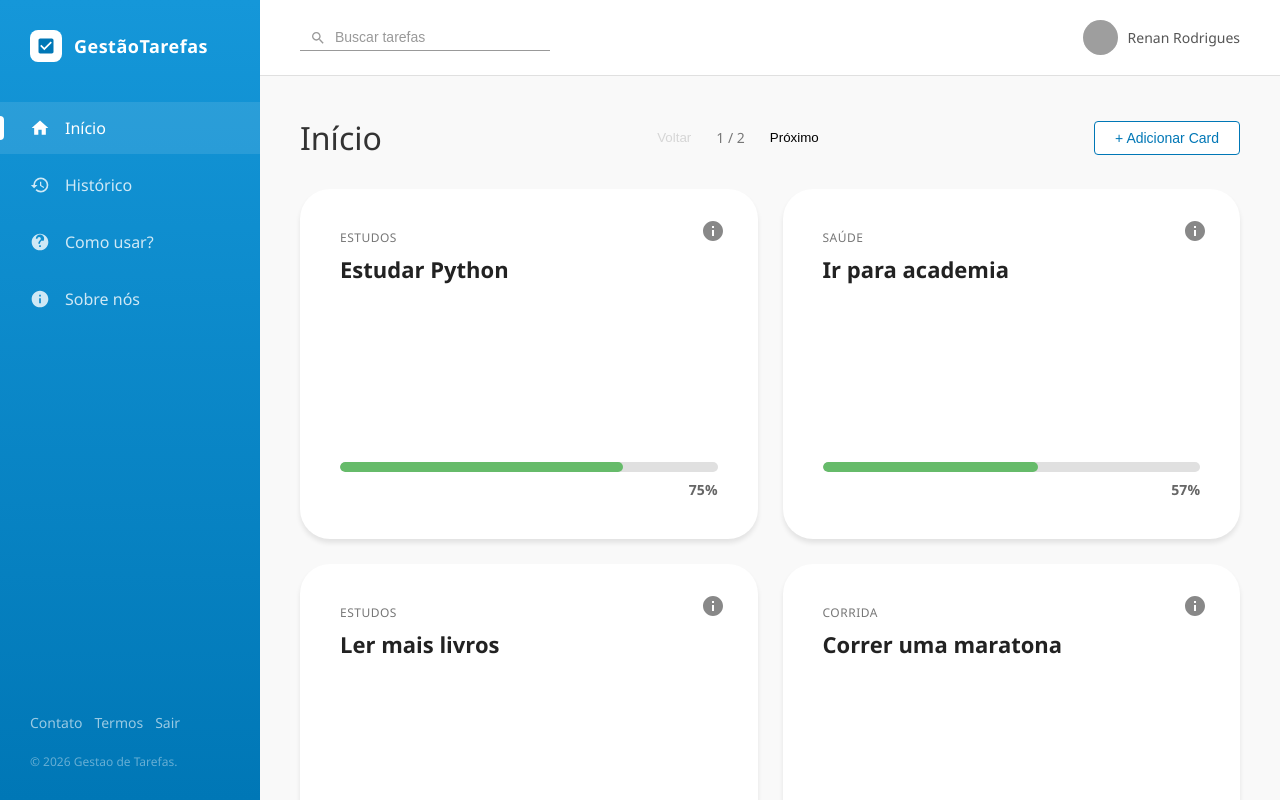
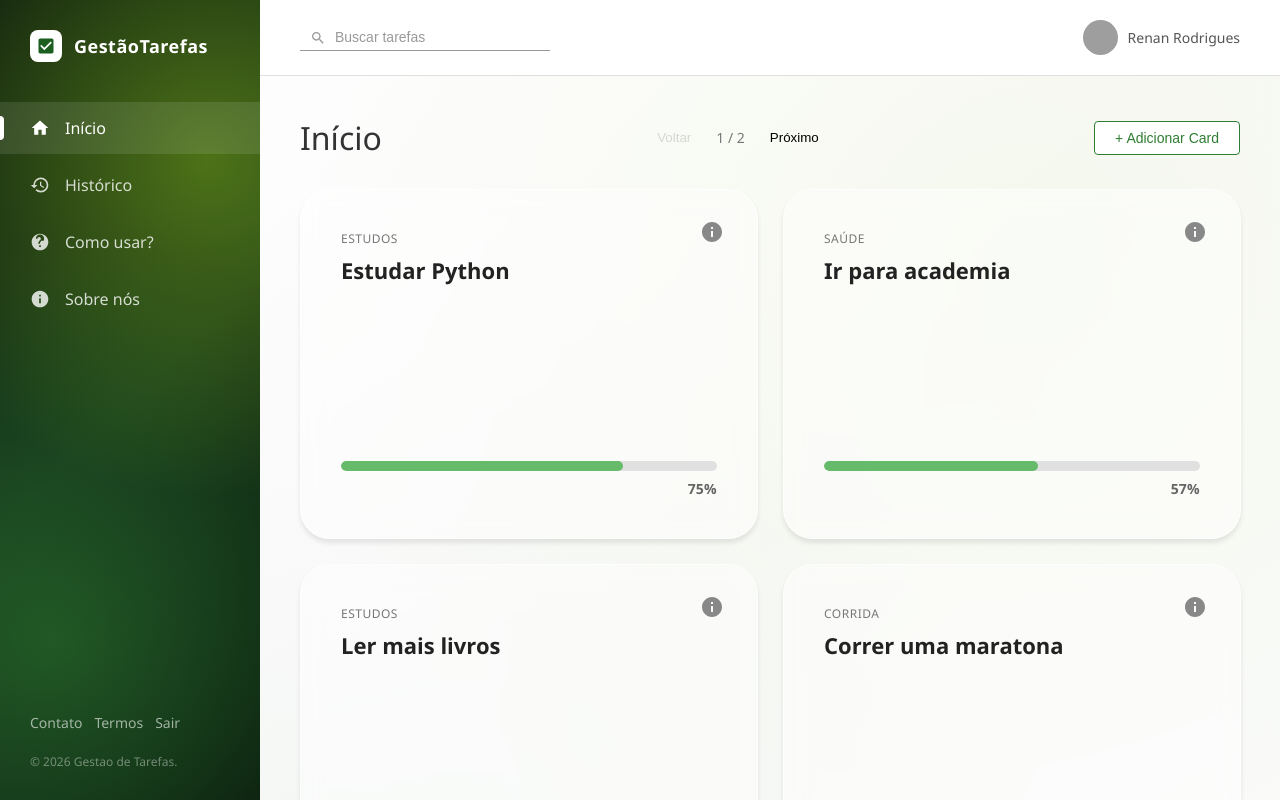
Before and after one commit to devrnrodrigues/GestaoTarefasFrontendReact, a React (Vite) app: page / in a window 1280 px wide. Shown: the top 800 px of the page. Built offline with nearby package versions, Linux system fonts and the light colour scheme; grey boxes are pictures that could not be loaded.

Commit message:
feat: atualizacao nas cores

```diff
--- a/src/App.css
+++ b/src/App.css
@@ -2,7 +2,10 @@
     box-sizing: border-box;
 }
 body {
-  background-color: #F9F9F9;
+    background:
+        radial-gradient(circle at 80% 20%, rgba(168, 230, 29, 0.05) 0%, transparent 50%),
+        radial-gradient(circle at 20% 80%, rgba(46, 125, 50, 0.03) 0%, transparent 60%),
+        linear-gradient(135deg, #ffffff 0%, #F9F9F9 50%, #fafbfc 100%);
 }
 
 body, h1, h2, p, ul, li {
--- a/src/components/Sidebar/Sidebar.styles.ts
+++ b/src/components/Sidebar/Sidebar.styles.ts
@@ -2,8 +2,10 @@ import styled from 'styled-components';
 
 export const SidebarContainer = styled.nav<{ $isOpen: boolean }>`
     width: 260px;
-    background: linear-gradient(to bottom, #1597D9, #0077B6);
-    color: white;
+    background:
+    radial-gradient(circle at 80% 20%, rgba(168, 230, 29, 0.4) 0%, transparent 50%),
+    radial-gradient(circle at 20% 80%, rgba(46, 125, 50, 0.6) 0%, transparent 60%),
+    linear-gradient(135deg, #0b1a0f 0%, #112a17 50%, #050d08 100%);
     display: flex;
     flex-direction: column;
     justify-content: space-between;
@@ -45,7 +47,7 @@ export const LogoIcon = styled.div`
     display: flex;
     align-items: center;
     justify-content: center;
-    fill: #0077B6;
+    fill: #1B5E20;
 `;
 
 export const LogoText = styled.span`
--- a/src/components/TaskCard/TaskCard.styles.ts
+++ b/src/components/TaskCard/TaskCard.styles.ts
@@ -1,7 +1,10 @@
 import styled from 'styled-components';
 
 export const CardContainer = styled.div`
-    background-color: #ffffff;
+    background: rgba(255, 255, 255, 0.45);
+    backdrop-filter: blur(10px);
+    -webkit-backdrop-filter: blur(10px);
+    border: 1px solid rgba(255, 255, 255, 0.6);
     display: flex;
     flex-direction: column;
     width: 100%;
@@ -13,11 +16,13 @@ export const CardContainer = styled.div`
     overflow: hidden;
     position: relative;
     justify-content: space-between;
-    transition: transform 0.3s ease, box-shadow 0.3s ease;
+    transition: transform 0.1s ease-out, box-shadow 0.3s ease, background 0.3s ease;
+    transform-style: preserve-3d;
+    will-change: transform;
 
     &:hover {
-        transform: translateY(-6px);
-        box-shadow: 0 12px 24px rgba(0, 119, 182, 0.12);
+        background: rgba(255, 255, 255, 0.65);
+        box-shadow: 0 16px 32px rgba(46, 125, 50, 0.08);
     }
 `;
 
--- a/src/components/TaskCard/TaskCard.tsx
+++ b/src/components/TaskCard/TaskCard.tsx
@@ -1,4 +1,4 @@
-import React from 'react';
+import React, { useRef } from 'react';
 import {
   CardContainer,
   CardInfoIcon,
@@ -16,8 +16,38 @@ interface TaskCardProps {
 }
 
 export const TaskCard: React.FC<TaskCardProps> = ({ category, title, progress }) => {
+  const cardRef = useRef<HTMLDivElement>(null);
+
+  const handleMouseMove = (e: React.MouseEvent<HTMLDivElement>) => {
+    const card = cardRef.current;
+    if (!card) return;
+
+    const rect = card.getBoundingClientRect();
+    const x = e.clientX - rect.left;
+    const y = e.clientY - rect.top;
+
+    const centerX = rect.width / 2;
+    const centerY = rect.height / 2;
+
+    const rotateX = -((y - centerY) / centerY) * 10;
+    const rotateY = ((x - centerX) / centerX) * 10;
+
+    card.style.transform = `translateY(-6px) rotateX(${rotateX}deg) rotateY(${rotateY}deg)`;
+  };
+
+  const handleMouseLeave = () => {
+    const card = cardRef.current;
+    if (!card) return;
+
+    card.style.transform = 'translateY(0px) rotateX(0deg) rotateY(0deg)';
+  };
+
   return (
-    <CardContainer>
+    <CardContainer
+      ref={cardRef}
+      onMouseMove={handleMouseMove}
+      onMouseLeave={handleMouseLeave}
+    >
       <CardInfoIcon viewBox="0 0 24 24" fill="currentColor">
         <path d="M12 2C6.48 2 2 6.48 2 12s4.48 10 10 10 10-4.48 10-10S17.52 2 12 2zm1 15h-2v-6h2v6zm0-8h-2V7h2v2z"/>
       </CardInfoIcon>
--- a/src/pages/Home/Home.styles.ts
+++ b/src/pages/Home/Home.styles.ts
@@ -49,7 +49,7 @@ export const ViewSelector = styled.div`
         transition: all 0.2s;
 
         &:hover:not(:disabled) {
-            color: #0077B6;
+            color: #2E7D32;
         }
 
         &:disabled {
@@ -59,15 +59,15 @@ export const ViewSelector = styled.div`
     }
 
     span.active {
-        color: #0077B6;
+        color: #2E7D32;
         font-weight: bold;
     }
 `;
 
 export const AddButton = styled.button`
     background-color: white;
-    color: #0077B6;
-    border: 1px solid #0077B6;
+    color: #2E7D32;
+    border: 1px solid #2E7D32;
     padding: 8px 20px;
     border-radius: 4px;
     cursor: pointer;
@@ -75,7 +75,10 @@ export const AddButton = styled.button`
     transition: all 0.2s;
 
     &:hover {
-        background-color: #0077B6;
+        background:
+            radial-gradient(circle at 80% 20%, rgba(168, 230, 29, 0.4) 0%, transparent 50%),
+            radial-gradient(circle at 20% 80%, rgba(46, 125, 50, 0.6) 0%, transparent 60%),
+            linear-gradient(135deg, #0b1a0f 0%, #112a17 50%, #050d08 100%);
         color: white;
     }
 `;
```
